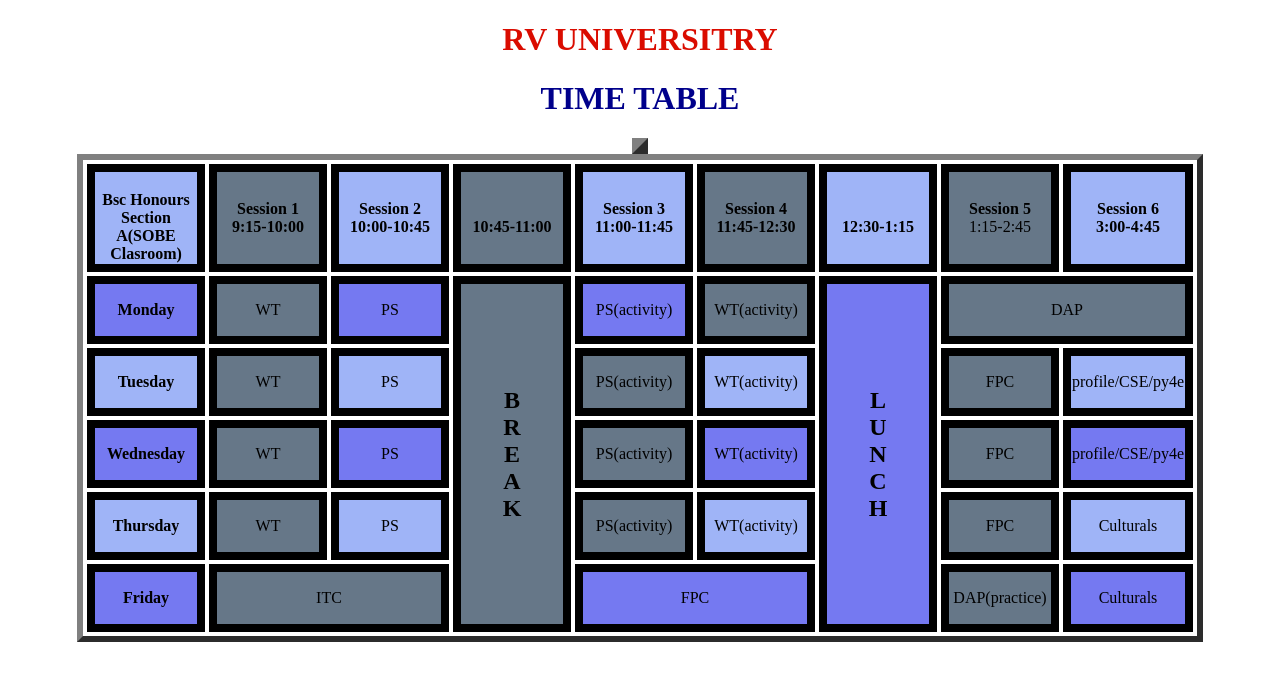
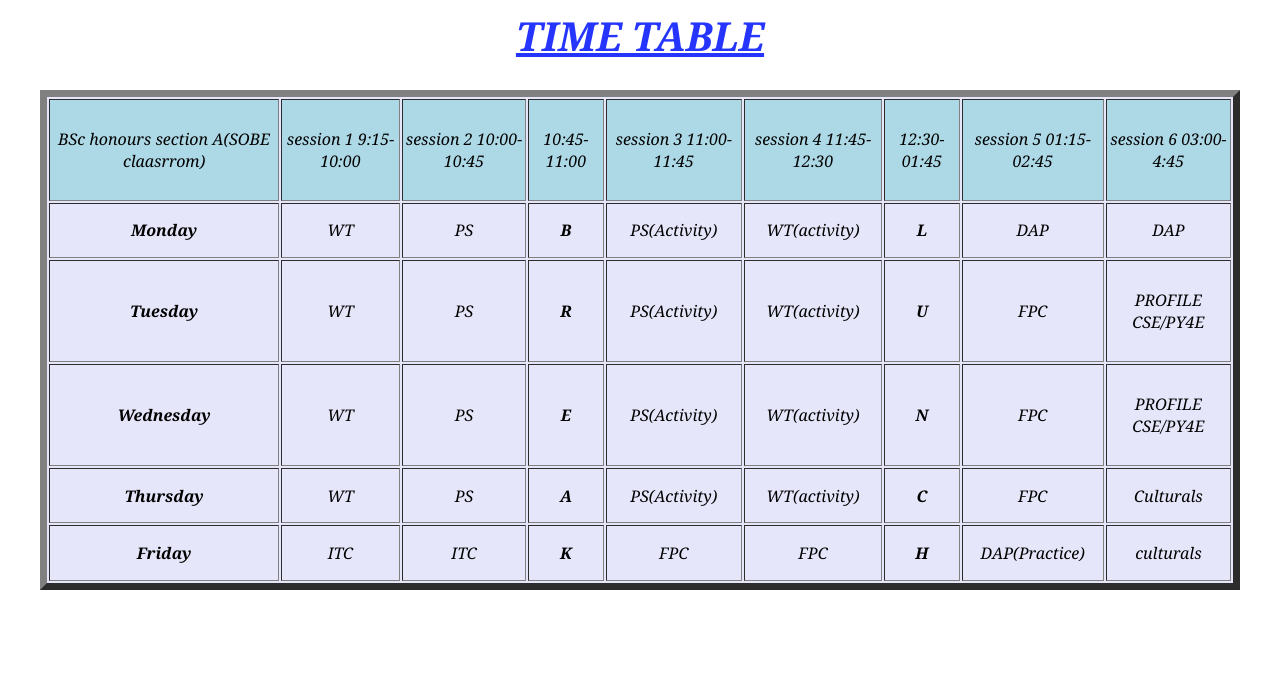
Before and after one commit to sheshu8/Webtechnologies-sec-A, a plain HTML site: page time table.html in a window 1280 px wide. Drawn offline with Linux system fonts and the light colour scheme.

Commit message:
Add files via upload

```diff
--- a/time table.html
+++ b/time table.html
@@ -1,135 +1,76 @@
-<!DOCTYPE html>
 <html>
-    <head>
-        <style>
-            ::backdrop,footer,title
-        table, th, td {
-          border: 8px solid black;
-          border-collapse: collapse;
-          background:#678;
+    <head><h1 align = "center" style = "font-family:georgia,garamond,serif;font-size:40px;color:rgb(38, 53, 253);font-style:italic;"><B><U>TIME TABLE</U></B></h1></head>
+    <title>table</title>
+    <body>
+         <table align="center" bgcolor = "lavender" border = "7" width ="1200" height = "500"
+         style = "font-family:georgia,garamond,serif;font-size:16px;font-style:italic;">
 
-        }
-
-        tr:nth-child(even) {
-          background-color: rgba(78, 12, 231, 0.4);
-        }
-
-        th:nth-child(odd),td:nth-child(odd) {
-          background-color: rgba(17, 68, 236, 0.4);
-        }
-
-        </style>
-        </head>
-        <body>
-
-<body bgcolor="white"></body>
-
-    <table border="8" cellspacing="0" align="center">
-        <!--<caption>Timetable</caption>-->
-        <H1><FONT COLOR="DARKCAYN"><CENTER>RV UNIVERSITRY</FONT></H1>
-        <H1><FONT COLOR="darkblue"><CENTER>TIME TABLE</FONT></H1>
-            <table border="6" cellspacing="4" align="center">
-        <tr>
-            <td align="center" height="50"
-                width="100"><br>
-                <b>Bsc Honours Section A(SOBE Clasroom)</b></br>
-            </td>
-            <td align="center" height="50"
-                width="100">
-                <b>Session 1<br>9:15-10:00</b>
-            </td>
-            <td align="center" height="50"
-                width="100">
-                <b>Session 2<br>10:00-10:45</b>
-            </td>
-            <td align="center" height="50"
-                width="100">
-                <b><br>10:45-11:00</b>
-            </td>
-            <td align="center" height="50"
-                width="100">
-                <b>Session 3<br>11:00-11:45</b>
-            </td>
-            <td align="center" height="50"
-                width="100">
-                <b>Session 4<br>11:45-12:30</b>
-            </td>
-            <td align="center" height="50"
-                width="100">
-                <b><br>12:30-1:15</b>
-            </td>
-            <td align="center" height="50"
-                width="100">
-                <b>Session 5</b><br>1:15-2:45</b>
-            </td>
-            <td align="center" height="50"
-                width="100">
-                <b>Session 6<br>3:00-4:45</b>
-            </td>
+               <tr bgcolor = "lightblue" >
+                  <td  align ="center">BSc honours section A(SOBE claasrrom)</td>
+                  <td  align ="center">session 1 9:15-10:00</td>
+                  <td  align ="center">session 2 10:00-10:45</td>
+                  <td  align ="center">10:45-11:00</td>
+                  <td  align ="center">session 3 11:00-11:45</td>
+                  <td  align ="center">session 4 11:45-12:30</td>
+                  <td  align ="center">12:30-01:45</td>
+                  <td  align ="center">session 5 01:15-02:45</td>
+                  <td  align ="center">session 6 03:00-4:45</td>
                </tr>
-        <tr>
-
-            <td align="center" height="50">
-                <b>Monday</b></td>
-            <td align="center" height="50">WT</td>
-            <td align="center" height="50">PS</td>
-            <td rowspan="6" align="center" height="50">
-            <h2>B<br>R<br>E<br>A<br>K</h2>
-            <td align="center" height="50">PS(activity)</td>
-            <td align="center" height="50">WT(activity)</td>
-            <td rowspan="6" align="center" height="50">
-            <h2>L<br>U<br>N<br>C<br>H</h2>
-            <td colspan="3" align="center"
-                height="50">DAP
-            </td>
-        <tr>
-            <td align="center" height="50">
-                <b>Tuesday</b></td>
-            <td align="center" height="50">WT</td>
-            <td align="center" height="50">PS</td>
-            <td align="center" height="50">PS(activity)</td>
-            <td align="center" height="50">WT(activity)</td>
-            <td align="center" height="50">FPC</td>
-            <td colspan="2" align="center"
-                height="50">profile/CSE/py4e
-            </td>
-        <tr>
-            <td align="center" height="50">
-                <b>Wednesday</b>
-            </td>
-            <td align="center" height="50">WT</td>
-            <td align="center" height="50">PS</td>
-            <td align="center" height="50">PS(activity)</td>
-            <td align="center" height="50">WT(activity)</td>
-            <td align="center" height="50">FPC</td>
-            <td align="center" height="50">profile/CSE/py4e</td>
-            </td>
+               <tr >
+                  <td  align ="center"><b>Monday</b></td>
+                  <td  align ="center">WT</td>
+                  <td  align ="center">PS</td>
+                  <td  align ="center"><b>B</b></td>
+                  <td  align ="center">PS(Activity)</td>
+                  <td  align ="center">WT(activity)</td>
+                  <td  align ="center"><b>L</b></td>
+                  <td  align ="center">DAP</td>
+                  <td  align ="center">DAP</td>
                </tr>
-        <tr>
-            <td align="center" height="50">
-                <b>Thursday</b>
-            </td>
-            <td align="center" height="50">WT</td>
-            <td align="center" height="50">PS</td>
-            <td align="center" height="50">PS(activity)</td>
-            <td align="center" height="50">WT(activity)</td>
-            <td align="center" height="50">FPC</td>
-            <td align="center" height="50">Culturals</td>
-            </td>
+               <tr >
+                <td  align ="center"><b>Tuesday</b></td>
+                <td  align ="center">WT</td>
+                <td  align ="center">PS</td>
+                <td  align ="center"><b>R</b></td>
+                <td  align ="center">PS(Activity)</td>
+                <td  align ="center">WT(activity)</td>
+                <td  align ="center"><b>U</b></td>
+                <td  align ="center">FPC</td>
+                <td  align ="center">PROFILE CSE/PY4E</td>
              </tr>
-        <tr>
-            <td align="center" height="50">
-                <b>Friday</b>
-            </td>
-            <td colspan="2" align="center"
-            height="50">ITC
-            <td colspan="2" align="center"
-            height="50">FPC
-
-            <td align="center" height="50">DAP(practice)</td>
-            <td align="center" height="50">Culturals</td>
+             <tr >
+                <td  align ="center"><b>Wednesday</b></td>
+                <td  align ="center">WT</td>
+                <td  align ="center">PS</td>
+                <td  align ="center"><b>E</b></td>
+                <td  align ="center">PS(Activity)</td>
+                <td  align ="center">WT(activity)</td>
+                <td  align ="center"><b>N</b></td>
+                <td  align ="center">FPC</td>
+                <td  align ="center">PROFILE CSE/PY4E</td>
+             </tr>
+             <tr >
+                <td  align ="center"><b>Thursday</b></td>
+                <td  align ="center">WT</td>
+                <td  align ="center">PS</td>
+                <td  align ="center"><b>A</b></td>
+                <td  align ="center">PS(Activity)</td>
+                <td  align ="center">WT(activity)</td>
+                <td  align ="center"><b>C</b></td>
+                <td  align ="center">FPC</td>
+                <td  align ="center">Culturals</td>
+             </tr>
+             <tr >
+                <td  align ="center"><b>Friday</b></td>
+                <td  align ="center">ITC</td>
+                <td  align ="center">ITC</td>
+                <td  align ="center"><b>K</b></td>
+                <td  align ="center">FPC</td>
+                <td  align ="center">FPC</td>
+                <td  align ="center"><b>H</b></td>
+                <td  align ="center">DAP(Practice)</td>
+                <td  align ="center">culturals</td>
              </tr>
             </table>
     </body>
-
 </html>
```
Lines whose indentation alone changed are shown as unchanged.
